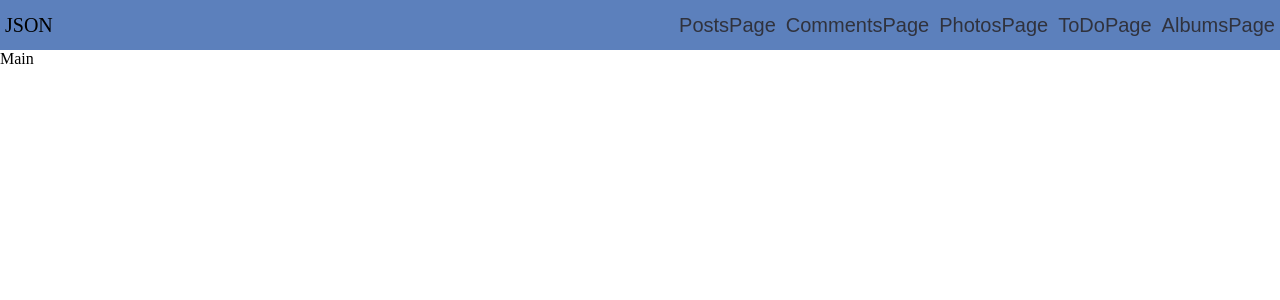
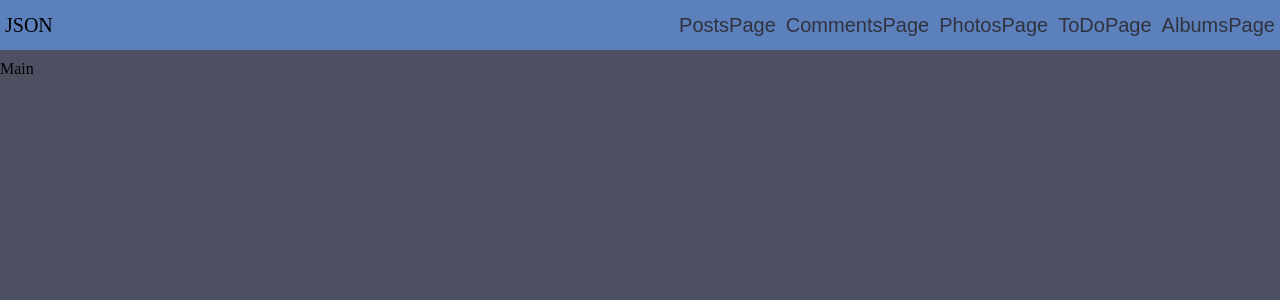
Before and after one commit to YureiRetarded/json-placeholder-work, a Vue app: page / in a window 1280 px wide. Shown: the top 300 px of the page. Built offline with nearby package versions, Linux system fonts and the light colour scheme.

Commit message:
posts is divided and minimum design is added for them

```diff
--- a/public/index.html
+++ b/public/index.html
@@ -7,8 +7,6 @@
     <title>JSON</title>
   </head>
   <body>
-    <noscript>
-    </noscript>
     <div id="app"></div>
-  </body>
+  </body >
 </html>
--- a/src/App.vue
+++ b/src/App.vue
@@ -1,6 +1,8 @@
 <template>
-  <navbar></navbar>
-  <router-view></router-view>
+  <navbar class="navbar"></navbar>
+  <div class="content">
+    <router-view></router-view>
+  </div>
 </template>
 
 <script>
@@ -24,8 +26,14 @@ export default{
   margin: 0;
   box-sizing: border-box;
 }
-#app {
-
+.navbar{
+  position: fixed;
+  top: 0;
+  width: 100%;
+}
+.content{
+  margin-top: 60px;
 }
 
+
 </style>
--- /dev/null
+++ b/src/assets/style.css
@@ -0,0 +1,7 @@
+html{
+    height: 100%;
+}
+body{
+    height: 100%;
+    background-color: #4D5061;
+}
--- a/src/components/Comment.Vue
+++ b/src/components/Comment.Vue
@@ -18,6 +18,6 @@ export default {
     }
 }
 </script>
-<style>
+<style scoped>
 
 </style>
--- a/src/components/Post.Vue
+++ b/src/components/Post.Vue
@@ -1,6 +1,10 @@
 <template>
-    <div>
-        {{post}}
+    <div class="post__wrapper">
+        <div class="post__data">
+            <div class="post__title">{{post.title}}</div>
+            <div class="post__body">{{post.body}}</div>
+        </div>
+        <div class="post__user">Пользователь: {{post.userId}}</div>
     </div>
 </template>
 <script>
@@ -18,6 +22,27 @@ export default {
     }
 }
 </script>
-<style>
+<style scoped>
+    .post__wrapper{
+        color: #CDD1C4;
+        margin-bottom: 10px;
+        padding: 10px;
+        border: 3px solid #CDD1C4;
+        border-radius: 5px;
+        margin: 10px;
+    }
+    .post__data{
 
+    }
+    .post__title{
+        font-size:40px;
+    }
+    .post__body{
+        margin-top: 5px;
+        font-size:30px;
+    }
+    .post__user{
+        text-align: end;
+        font-size: 20px;
+    }
 </style>
--- a/src/main.js
+++ b/src/main.js
@@ -1,6 +1,7 @@
 import { createApp } from 'vue'
 import App from './App.vue'
 import router from '@/router/router'
+import '@/assets/style.css'
 
 const app = createApp(App)
 app
```
